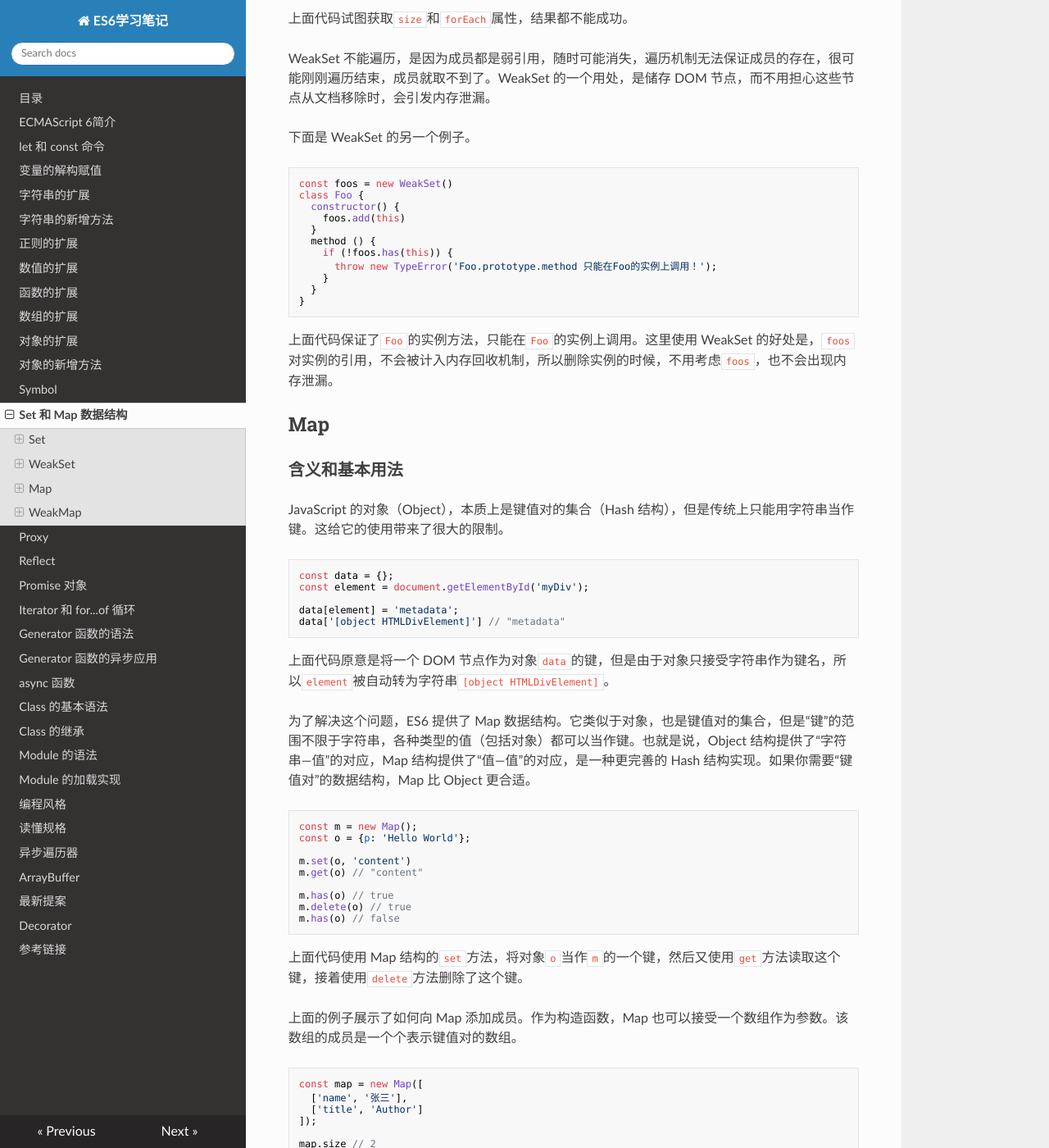
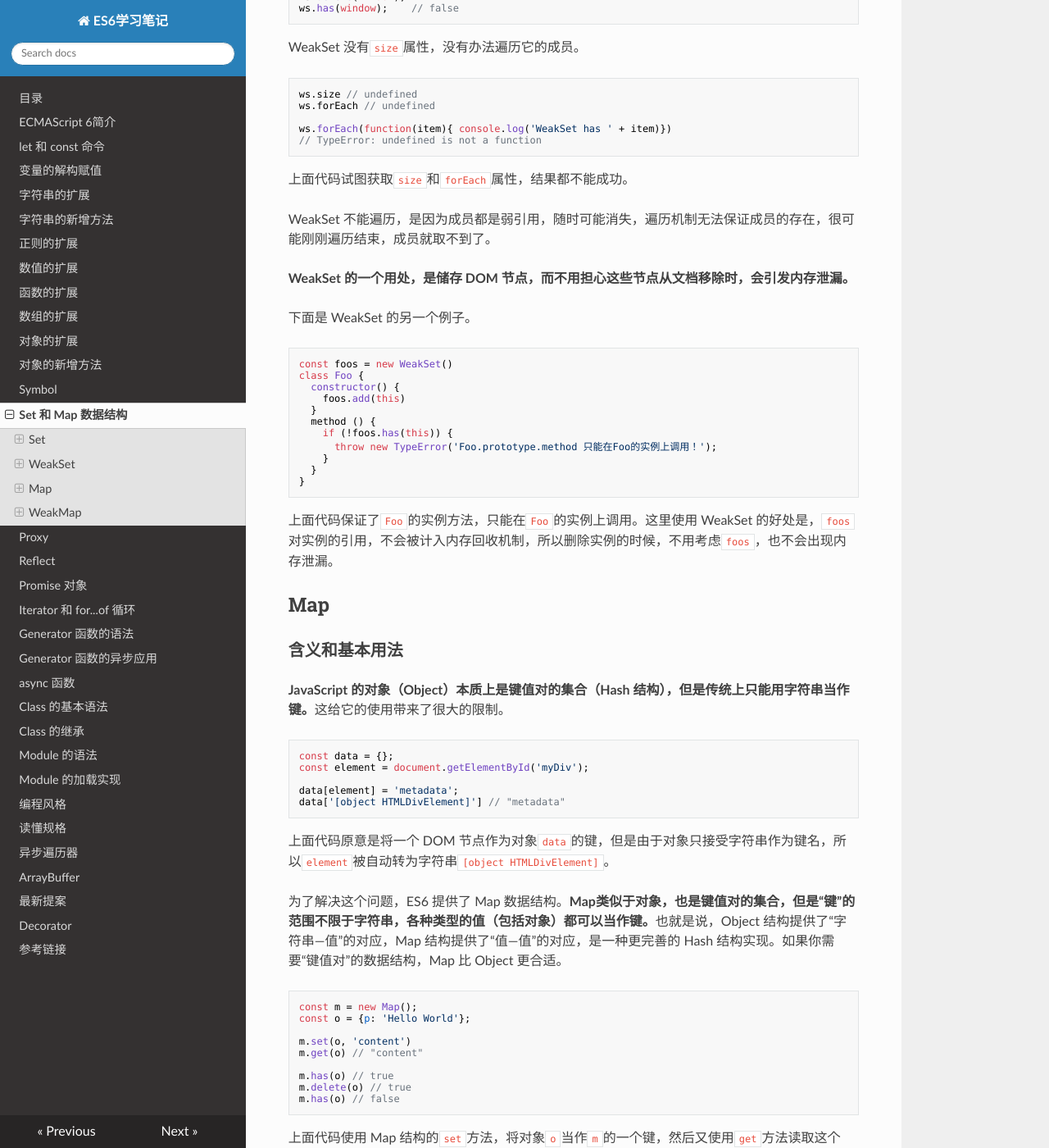
Before and after one commit to filefi/NotesOfES6, an MkDocs documentation site: the page built from docs/set-map.md, in a window 1280 px wide and 1400 px high, scrolled down 7623 px. Shown: the whole window at 82% size. Built offline with MkDocs 1.6.1, drawn with Linux system fonts in a browser that asks for light colours; nearby versions of some CDN libraries; some of the changed text lies outside the part shown.

Commit message:
Map finished

````diff
--- a/docs/set-map.md
+++ b/docs/set-map.md
@@ -159,7 +168,7 @@ function dedupe(array) {
 dedupe([1, 1, 2, 3]) // [1, 2, 3]
 ```
 
-### 遍历操作
+#### 遍历操作
 
 Set 结构的实例有四个遍历方法，可以用于遍历成员。
 
@@ -391,7 +400,9 @@ ws.forEach(function(item){ console.log('WeakSet has ' + item)})
 
 上面代码试图获取`size`和`forEach`属性，结果都不能成功。
 
-WeakSet 不能遍历，是因为成员都是弱引用，随时可能消失，遍历机制无法保证成员的存在，很可能刚刚遍历结束，成员就取不到了。WeakSet 的一个用处，是储存 DOM 节点，而不用担心这些节点从文档移除时，会引发内存泄漏。
+WeakSet 不能遍历，是因为成员都是弱引用，随时可能消失，遍历机制无法保证成员的存在，很可能刚刚遍历结束，成员就取不到了。
+
+**WeakSet 的一个用处，是储存 DOM 节点，而不用担心这些节点从文档移除时，会引发内存泄漏。**
 
 下面是 WeakSet 的另一个例子。
 
@@ -415,7 +426,7 @@ class Foo {
 
 ### 含义和基本用法
 
-JavaScript 的对象（Object），本质上是键值对的集合（Hash 结构），但是传统上只能用字符串当作键。这给它的使用带来了很大的限制。
+**JavaScript 的对象（Object）本质上是键值对的集合（Hash 结构），但是传统上只能用字符串当作键。**这给它的使用带来了很大的限制。
 
 ```javascript
 const data = {};
@@ -427,7 +438,7 @@ data['[object HTMLDivElement]'] // "metadata"
 
 上面代码原意是将一个 DOM 节点作为对象`data`的键，但是由于对象只接受字符串作为键名，所以`element`被自动转为字符串`[object HTMLDivElement]`。
 
-为了解决这个问题，ES6 提供了 Map 数据结构。它类似于对象，也是键值对的集合，但是“键”的范围不限于字符串，各种类型的值（包括对象）都可以当作键。也就是说，Object 结构提供了“字符串—值”的对应，Map 结构提供了“值—值”的对应，是一种更完善的 Hash 结构实现。如果你需要“键值对”的数据结构，Map 比 Object 更合适。
+为了解决这个问题，ES6 提供了 Map 数据结构。**Map类似于对象，也是键值对的集合，但是“键”的范围不限于字符串，各种类型的值（包括对象）都可以当作键。**也就是说，Object 结构提供了“字符串—值”的对应，Map 结构提供了“值—值”的对应，是一种更完善的 Hash 结构实现。如果你需要“键值对”的数据结构，Map 比 Object 更合适。
 
 ```javascript
 const m = new Map();
@@ -513,7 +524,7 @@ new Map().get('asfddfsasadf')
 // undefined
 ```
 
-注意，只有对同一个对象的引用，Map 结构才将其视为同一个键。这一点要非常小心。
+**注意，只有对同一个对象的引用，Map 结构才将其视为同一个键。这一点要非常小心。**
 
 ```javascript
 const map = new Map();
@@ -564,11 +575,11 @@ map.set(NaN, 123);
 map.get(NaN) // 123
 ```
 
-### 实例的属性和操作方法
+### 实例的属性
 
-Map 结构的实例有以下属性和操作方法。
+Map 结构的实例有以下属性：
 
-**（1）size 属性**
+- **size 属性**
 
 `size`属性返回 Map 结构的成员总数。
 
````
Also changed, not shown: other parts of docs/set-map.md (+23 -14 lines), README.md (+1 -1 lines).
